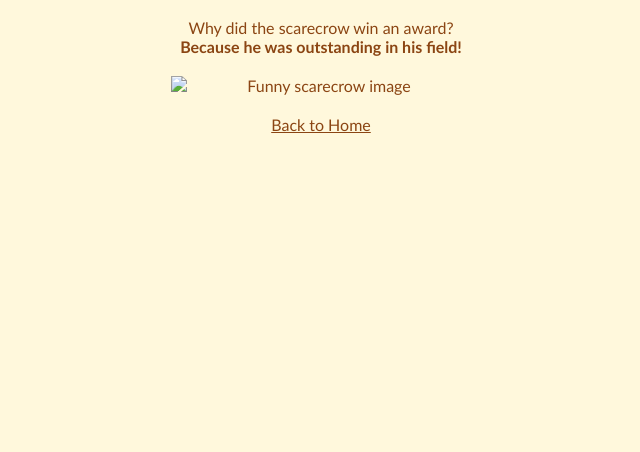
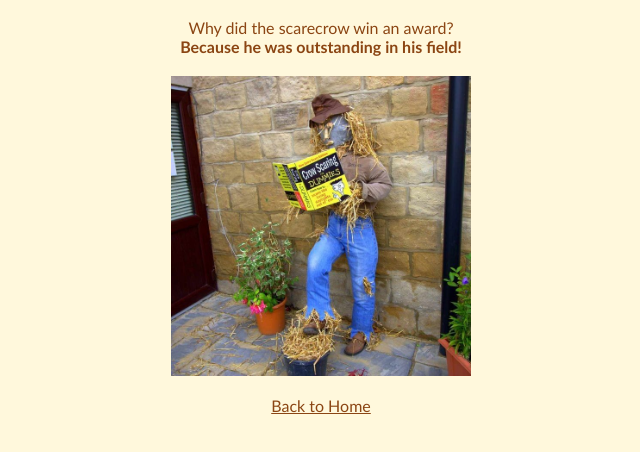
Before and after one commit to shadowmarine51/final-website, a plain HTML site: page joke3.html in a window 1280 px wide. Shown: the part 72-524 px from the top of the page, without its empty margins (319-959 px from the left). Drawn offline with Linux system fonts and the light colour scheme.

Commit message:
Update joke3.html

```diff
--- a/joke3.html
+++ b/joke3.html
@@ -26,7 +26,7 @@
 <body>
   <h1>Joke 3 - Scarecrow Laughs</h1>
   <p>Why did the scarecrow win an award?<br><strong>Because he was outstanding in his field!</strong></p>
-  <img src="joke3.jpg" alt="Funny scarecrow image">
+  <img src="images/joke3.jpg" alt="Scarecrow Joke">
   <p><a href="index.html">Back to Home</a></p>
 </body>
 </html>
```
